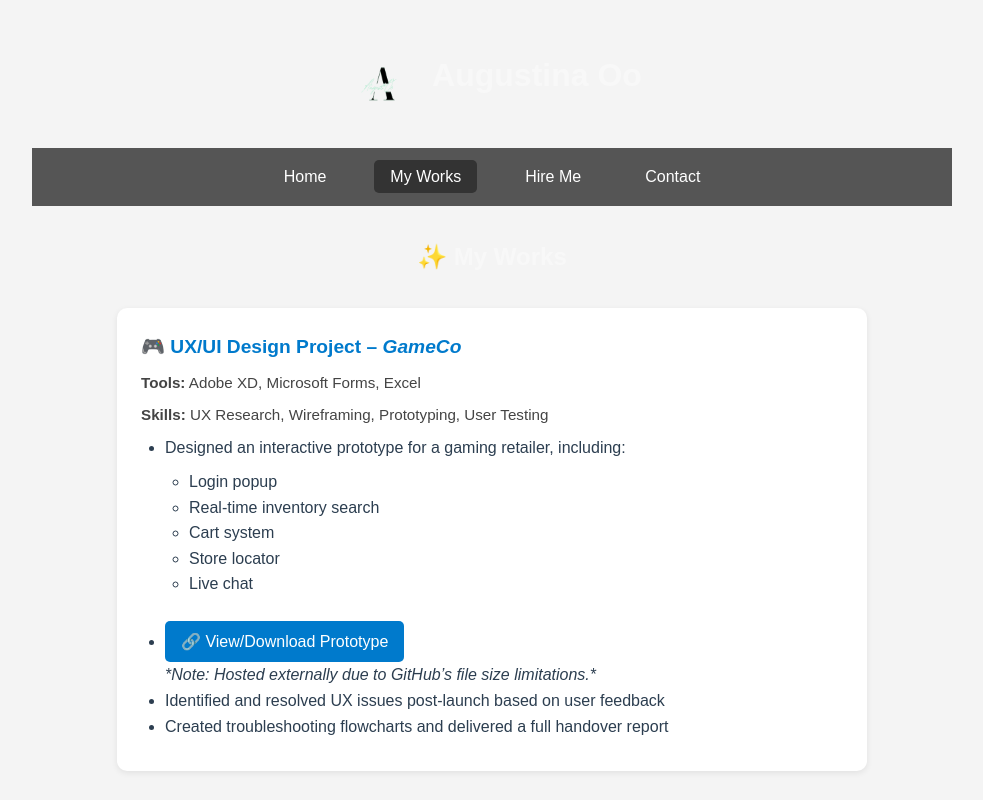
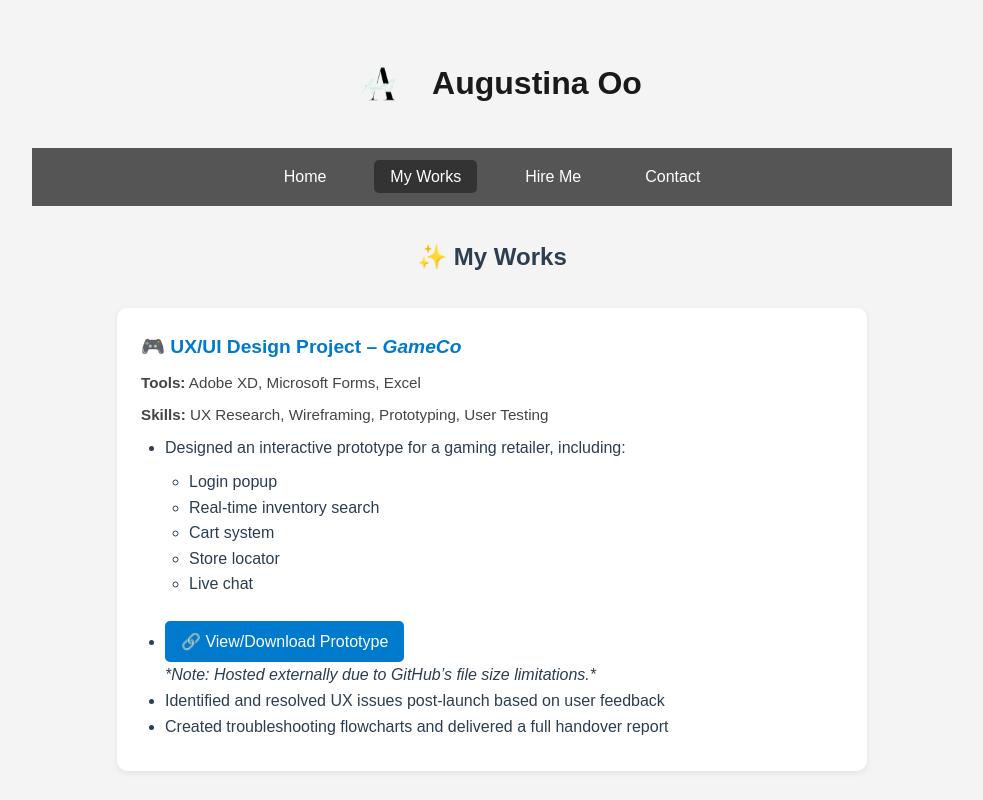
Before and after one commit to augustoo111/Portfolio, a plain HTML site: page mywork.html in a window 1280 px wide. Shown: the top 800 px of the page, without its empty margins (148-1131 px from the left). Drawn offline with Linux system fonts and the light colour scheme.

Commit message:
Update style.css

```diff
--- a/style.css
+++ b/style.css
@@ -16,10 +16,10 @@ body {
   padding: 20px;
 }
 
-h1, h2, h3 {
-  color: #f8f8f8;
-  margin-bottom: 1rem;
-}
+h1 { color: #1a1a1a; }
+h2 { color: #2c3e50; }
+h3 { color: #3d3d3d; }
+
 
 ul {
   padding-left: 1.5rem;
```
